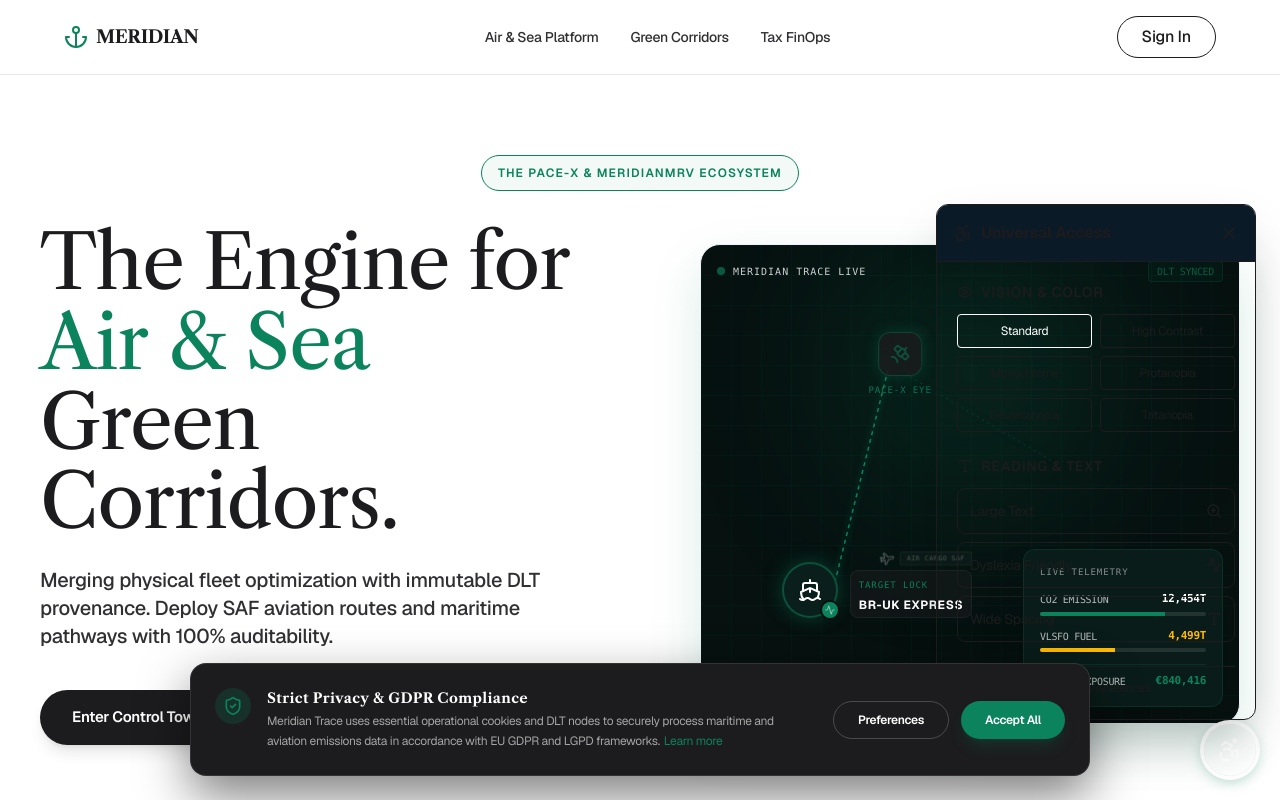
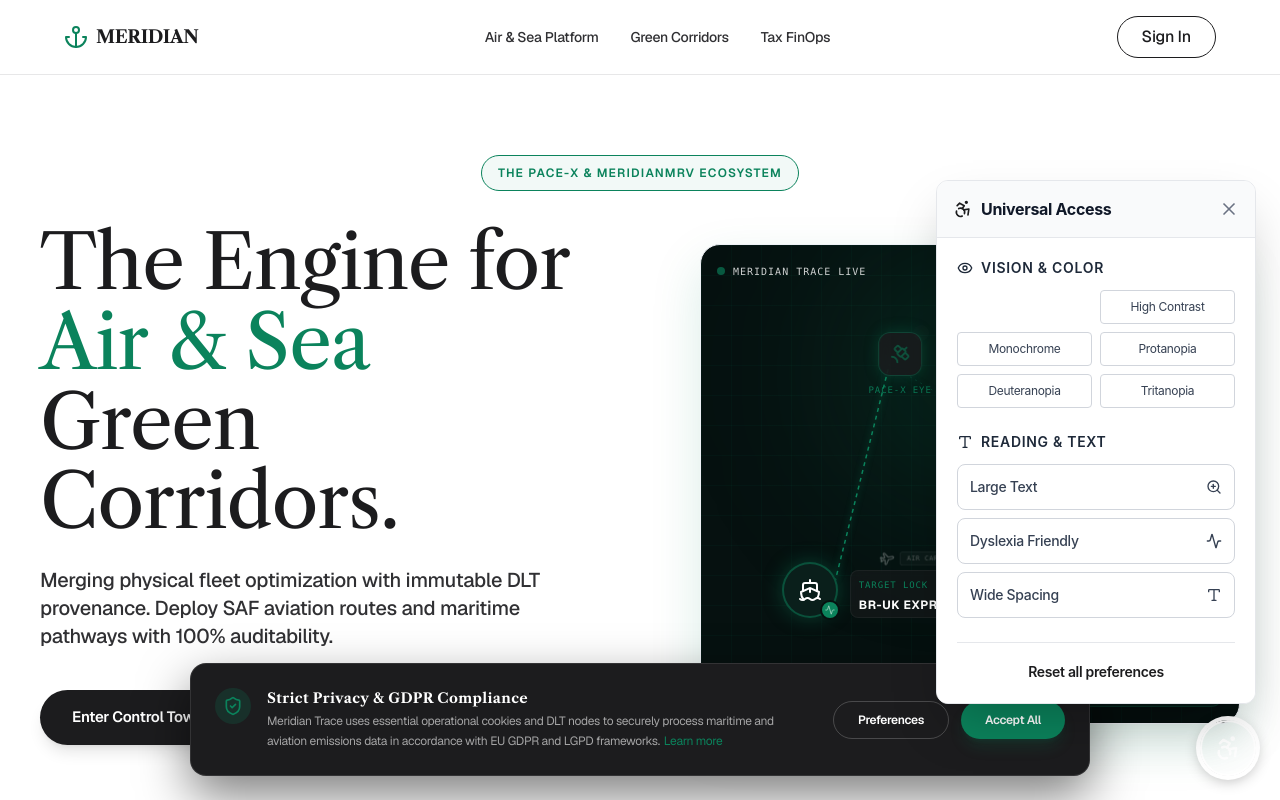
Before and after one commit to cntpnegocios/meridian-intelligence, a React (Vite) app in the folder apps/web/: page / in a window 1280 px wide. Both pictures are taken after a click on the button "Open Accessibility Menu". Shown: the top 800 px of the page. Built offline with nearby package versions, Linux system fonts and the light colour scheme.

Commit message:
fix(a11y): hardcode light theme styles for AccessibilityWidget to ensure visibility across all backgrounds

```diff
--- a/apps/web/src/components/ui/AccessibilityWidget.tsx
+++ b/apps/web/src/components/ui/AccessibilityWidget.tsx
@@ -45,69 +45,69 @@
         </defs>
       </svg>
 
-      {/* Floating Button */}
+      {/* Floating Button (Added white border to stand out on dark footer) */}
       <button
         onClick={() => setIsOpen(!isOpen)}
-        className="fixed bottom-6 right-6 z-50 p-3 bg-brand-primary text-white rounded-full shadow-[0_4px_15px_rgba(11,131,92,0.4)] hover:bg-[#096b4b] hover:scale-110 transition-all focus:outline-none focus:ring-4 focus:ring-brand-primary/30"
+        className="fixed bottom-6 right-6 z-[9999] p-3 bg-brand-primary text-white rounded-full border-2 border-white shadow-[0_4px_15px_rgba(0,0,0,0.3)] hover:bg-[#096b4b] hover:scale-110 transition-all focus:outline-none focus:ring-4 focus:ring-brand-primary/30"
         aria-label="Open Accessibility Menu"
       >
         <Accessibility size={28} />
       </button>
 
-      {/* Accessibility Panel */}
+      {/* Accessibility Panel (Forced Light Theme styles for high contrast readability) */}
       {isOpen && (
-        <div className="fixed bottom-20 right-6 z-50 w-80 bg-bg-panel border border-border-default rounded-xl shadow-2xl overflow-hidden animate-in slide-in-from-bottom-5">
-          <div className="flex items-center justify-between p-4 border-b border-border-default bg-[#0a1a26]">
+        <div className="fixed bottom-24 right-6 z-[9999] w-80 bg-white border border-gray-200 rounded-xl shadow-2xl overflow-hidden animate-in slide-in-from-bottom-5 font-sans">
+          <div className="flex items-center justify-between p-4 border-b border-gray-200 bg-gray-50">
             <div className="flex items-center gap-2 text-brand-primary font-bold">
               <Accessibility size={20} />
-              <span>Universal Access</span>
+              <span className="text-gray-900">Universal Access</span>
             </div>
-            <button onClick={() => setIsOpen(false)} className="text-text-muted hover:text-white">
+            <button onClick={() => setIsOpen(false)} className="text-gray-500 hover:text-gray-900 transition-colors">
               <X size={20} />
             </button>
           </div>
 
-          <div className="p-5 space-y-6 max-h-[60vh] overflow-y-auto">
+          <div className="p-5 space-y-6 max-h-[60vh] overflow-y-auto bg-white">
 
             {/* Vision Profiles */}
             <div>
-              <div className="flex items-center gap-2 mb-3 text-sm font-semibold text-text-base uppercase tracking-wider">
+              <div className="flex items-center gap-2 mb-3 text-sm font-semibold text-gray-800 uppercase tracking-wider">
                 <Eye size={16} className="text-brand-primary" /> Vision & Color
               </div>
               <div className="grid grid-cols-2 gap-2">
                 <button
                   onClick={() => setVisionMode('default')}
-                  className={`p-2 text-xs rounded border transition-colors ${visionMode === 'default' ? 'bg-brand-primary text-white border-brand-primary' : 'border-border-default text-text-muted hover:text-white'}`}
+                  className={`p-2 text-xs rounded border transition-colors ${visionMode === 'default' ? 'bg-brand-primary text-white border-brand-primary' : 'bg-white border-gray-300 text-gray-700 hover:bg-gray-100'}`}
                 >
                   Standard
                 </button>
                 <button
                   onClick={() => setVisionMode('high-contrast')}
-                  className={`p-2 text-xs rounded border transition-colors ${visionMode === 'high-contrast' ? 'bg-brand-primary text-white border-brand-primary' : 'border-border-default text-text-muted hover:text-white'}`}
+                  className={`p-2 text-xs rounded border transition-colors ${visionMode === 'high-contrast' ? 'bg-brand-primary text-white border-brand-primary' : 'bg-white border-gray-300 text-gray-700 hover:bg-gray-100'}`}
                 >
                   High Contrast
                 </button>
                 <button
                   onClick={() => setVisionMode('grayscale')}
-                  className={`p-2 text-xs rounded border transition-colors ${visionMode === 'grayscale' ? 'bg-brand-primary text-white border-brand-primary' : 'border-border-default text-text-muted hover:text-white'}`}
+                  className={`p-2 text-xs rounded border transition-colors ${visionMode === 'grayscale' ? 'bg-brand-primary text-white border-brand-primary' : 'bg-white border-gray-300 text-gray-700 hover:bg-gray-100'}`}
                 >
                   Monochrome
                 </button>
                 <button
                   onClick={() => setVisionMode('protanopia')}
-                  className={`p-2 text-xs rounded border transition-colors ${visionMode === 'protanopia' ? 'bg-brand-primary text-white border-brand-primary' : 'border-border-default text-text-muted hover:text-white'}`}
+                  className={`p-2 text-xs rounded border transition-colors ${visionMode === 'protanopia' ? 'bg-brand-primary text-white border-brand-primary' : 'bg-white border-gray-300 text-gray-700 hover:bg-gray-100'}`}
                 >
                   Protanopia
                 </button>
                 <button
                   onClick={() => setVisionMode('deuteranopia')}
-                  className={`p-2 text-xs rounded border transition-colors ${visionMode === 'deuteranopia' ? 'bg-brand-primary text-white border-brand-primary' : 'border-border-default text-text-muted hover:text-white'}`}
+                  className={`p-2 text-xs rounded border transition-colors ${visionMode === 'deuteranopia' ? 'bg-brand-primary text-white border-brand-primary' : 'bg-white border-gray-300 text-gray-700 hover:bg-gray-100'}`}
                 >
                   Deuteranopia
                 </button>
                 <button
                   onClick={() => setVisionMode('tritanopia')}
-                  className={`p-2 text-xs rounded border transition-colors ${visionMode === 'tritanopia' ? 'bg-brand-primary text-white border-brand-primary' : 'border-border-default text-text-muted hover:text-white'}`}
+                  className={`p-2 text-xs rounded border transition-colors ${visionMode === 'tritanopia' ? 'bg-brand-primary text-white border-brand-primary' : 'bg-white border-gray-300 text-gray-700 hover:bg-gray-100'}`}
                 >
                   Tritanopia
                 </button>
@@ -116,40 +116,40 @@
 
             {/* Reading Profiles */}
             <div>
-              <div className="flex items-center gap-2 mb-3 text-sm font-semibold text-text-base uppercase tracking-wider">
+              <div className="flex items-center gap-2 mb-3 text-sm font-semibold text-gray-800 uppercase tracking-wider">
                 <Type size={16} className="text-brand-primary" /> Reading & Text
               </div>
               <div className="space-y-2">
                 <button
                   onClick={() => setTextMode(textMode === 'large-text' ? 'default' : 'large-text')}
-                  className={`w-full flex items-center justify-between p-3 rounded-lg border transition-colors ${textMode === 'large-text' ? 'bg-brand-primary/10 border-brand-primary text-brand-primary' : 'border-border-default text-text-muted hover:text-white'}`}
+                  className={`w-full flex items-center justify-between p-3 rounded-lg border transition-colors ${textMode === 'large-text' ? 'bg-brand-primary/10 border-brand-primary text-brand-primary' : 'bg-white border-gray-300 text-gray-700 hover:bg-gray-100'}`}
                 >
-                  <span className="text-sm">Large Text</span>
+                  <span className="text-sm font-medium">Large Text</span>
                   <ZoomIn size={16} />
                 </button>
 
                 <button
                   onClick={() => setTextMode(textMode === 'dyslexic' ? 'default' : 'dyslexic')}
-                  className={`w-full flex items-center justify-between p-3 rounded-lg border transition-colors ${textMode === 'dyslexic' ? 'bg-brand-primary/10 border-brand-primary text-brand-primary' : 'border-border-default text-text-muted hover:text-white'}`}
+                  className={`w-full flex items-center justify-between p-3 rounded-lg border transition-colors ${textMode === 'dyslexic' ? 'bg-brand-primary/10 border-brand-primary text-brand-primary' : 'bg-white border-gray-300 text-gray-700 hover:bg-gray-100'}`}
                 >
-                  <span className="text-sm">Dyslexia Friendly</span>
+                  <span className="text-sm font-medium">Dyslexia Friendly</span>
                   <Activity size={16} />
                 </button>
 
                 <button
                   onClick={() => setTextMode(textMode === 'spaced' ? 'default' : 'spaced')}
-                  className={`w-full flex items-center justify-between p-3 rounded-lg border transition-colors ${textMode === 'spaced' ? 'bg-brand-primary/10 border-brand-primary text-brand-primary' : 'border-border-default text-text-muted hover:text-white'}`}
+                  className={`w-full flex items-center justify-between p-3 rounded-lg border transition-colors ${textMode === 'spaced' ? 'bg-brand-primary/10 border-brand-primary text-brand-primary' : 'bg-white border-gray-300 text-gray-700 hover:bg-gray-100'}`}
                 >
-                  <span className="text-sm">Wide Spacing</span>
+                  <span className="text-sm font-medium">Wide Spacing</span>
                   <Type size={16} />
                 </button>
               </div>
             </div>
 
-            <div className="pt-2 border-t border-border-default text-center">
+            <div className="pt-4 border-t border-gray-200 text-center">
               <button
                 onClick={() => { setVisionMode('default'); setTextMode('default'); }}
-                className="text-xs text-brand-primary hover:underline"
+                className="text-sm font-semibold text-brand-primary hover:underline"
               >
                 Reset all preferences
               </button>
```
